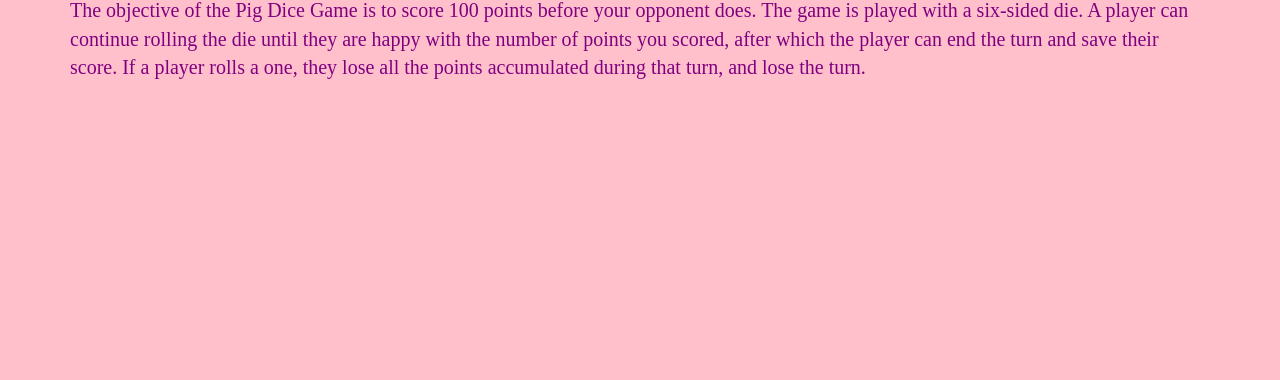
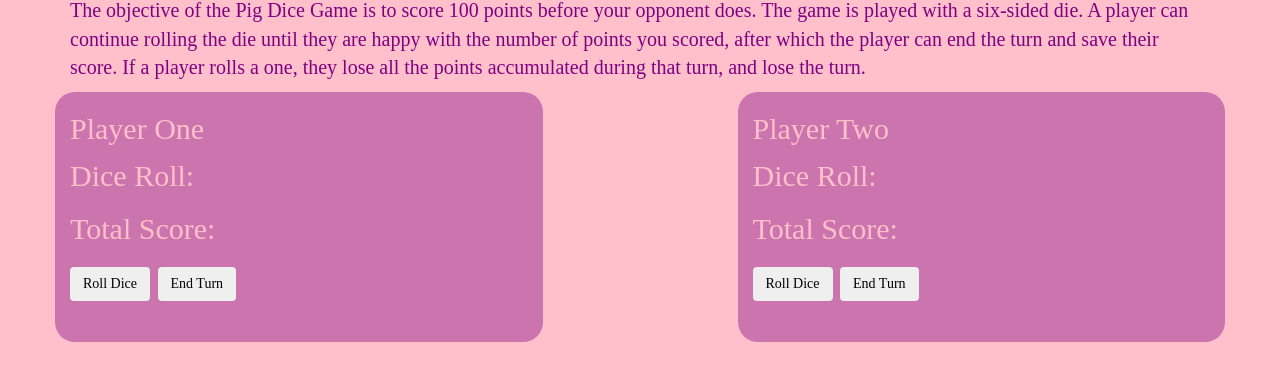
Before and after one commit to tgalvinjr/Pig-Dice, a plain HTML site: page index.html in a window 1280 px wide. Shown: the part 132-512 px from the top of the page. Drawn offline with Linux system fonts and the light colour scheme; a web font is replaced by a local one.

Commit message:
add player1 and player2 scoreboard

```diff
--- a/index.html
+++ b/index.html
@@ -42,7 +42,25 @@
                     player rolls a one, they lose all the points accumulated during that turn, and lose the turn.</p>
             </div>
 
+        </div>
 
+        <div class="row row3">
+            <div class="col-md-5">
+                <h2>Player One</h2>
+                <p>Dice Roll:</p>
+                <p>Total Score:</p>
+                <input class="btn" type="button" value="Roll Dice" id="roll1">
+                <input class="btn" type="button" value="End Turn" id="end1">
+            </div>
+            <div class="col-md-2">
+            </div>
+            <div class="col-md-5">
+                <h2>Player Two</h2>
+                <p>Dice Roll:</p>
+                <p>Total Score:</p>
+                <input class="btn" type="button" value="Roll Dice" id="roll2">
+                <input class="btn" type="button" value="End Turn" id="end2">
+            </div>
         </div>
     </div>
 </body>
```
